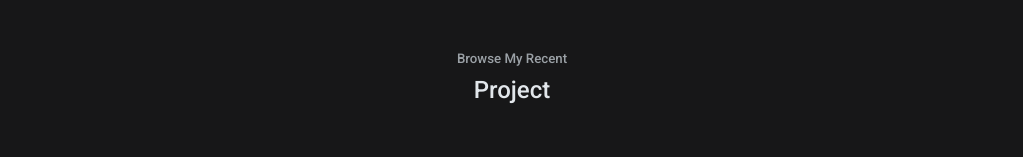
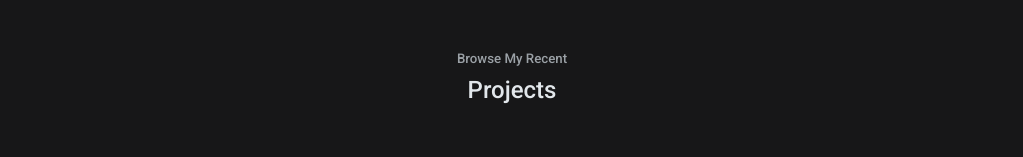
Before and after one commit to yogeshwaran99/site, a React (Create React App) app: page / in a window 1280 px wide. Shown: the part 2399-2556 px from the top of the page, without its empty margins (128-1151 px from the left). Built offline with nearby package versions, Linux system fonts and the light colour scheme.

Commit message:
text correction

```diff
--- a/src/components/about/Code.jsx
+++ b/src/components/about/Code.jsx
@@ -25,7 +25,7 @@ const Code = () => {
       id: 2,
       img: Leetcode,
       platform: 'LeetCode',
-      problemssolved: '17',
+      problemssolved: '19',
       link: 'https://leetcode.com/u/yogeshwaran99/',
     },
     {
--- a/src/components/project/Project.jsx
+++ b/src/components/project/Project.jsx
@@ -35,7 +35,7 @@ const Project = () => {
   return (
     <section id="project">
       <h5>Browse My Recent</h5>
-      <h2>Project</h2>
+      <h2>Projects</h2>
       <div className="container project__container">
         {soloProjects.map((pro) => {
           return (
```
